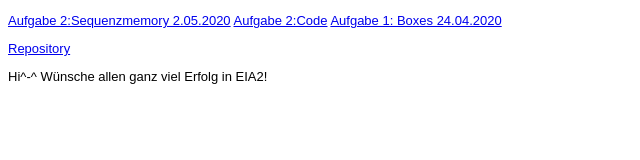
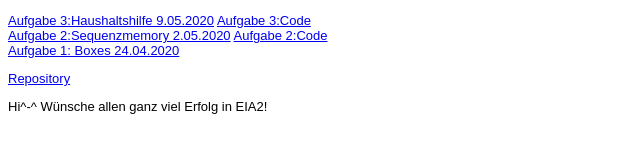
Before and after one commit to Cari1512/EIA2, a plain HTML site: page steckbrief/steckbrief.htm in a window 1280 px wide. Shown: the whole page, without its empty margins (0-640 px from the left). Drawn offline with Linux system fonts and the light colour scheme.

Commit message:
Steckbrief update

```diff
--- a/steckbrief/steckbrief.htm
+++ b/steckbrief/steckbrief.htm
@@ -13,8 +13,10 @@ body {
 <body>
 	<!-- Hier die Links zu den gelösten Aufgaben einstellen, aktuelle oben, alte stehen lassen! Format: Aufgabenbezeichnung, Datum -->
 	<p>
+		<a href="https://github.com/Cari1512/EIA2/tree/master/L03/Aufgabe_3/Diagramme.pdf"  target="_blank">Aufgabe 3:Haushaltshilfe 9.05.2020</a>
+		<a href="../L03/Aufgabe_3/Haushaltshilfe.js.html"  target="_blank">Aufgabe 3:Code</a> <br>
 		<a href="https://github.com/Cari1512/EIA2/tree/master/L02/Aufgabe_2/Diagramme.pdf"  target="_blank">Aufgabe 2:Sequenzmemory 2.05.2020</a>
-		<a href="../L02/Aufgabe_2/Sequenzmemory.html"  target="_blank">Aufgabe 2:Code</a>
+		<a href="../L02/Aufgabe_2/Sequenzmemory.html"  target="_blank">Aufgabe 2:Code</a> <br>
 		<a href="https://github.com/Cari1512/EIA2/blob/master/L01/L01%20Boxes.pdf"  target="_blank">Aufgabe 1: Boxes  24.04.2020</a>
 	</p>
 	<p> <a href=https://github.com/Cari1512/EIA2 target="_blank">Repository</a></p>
```
